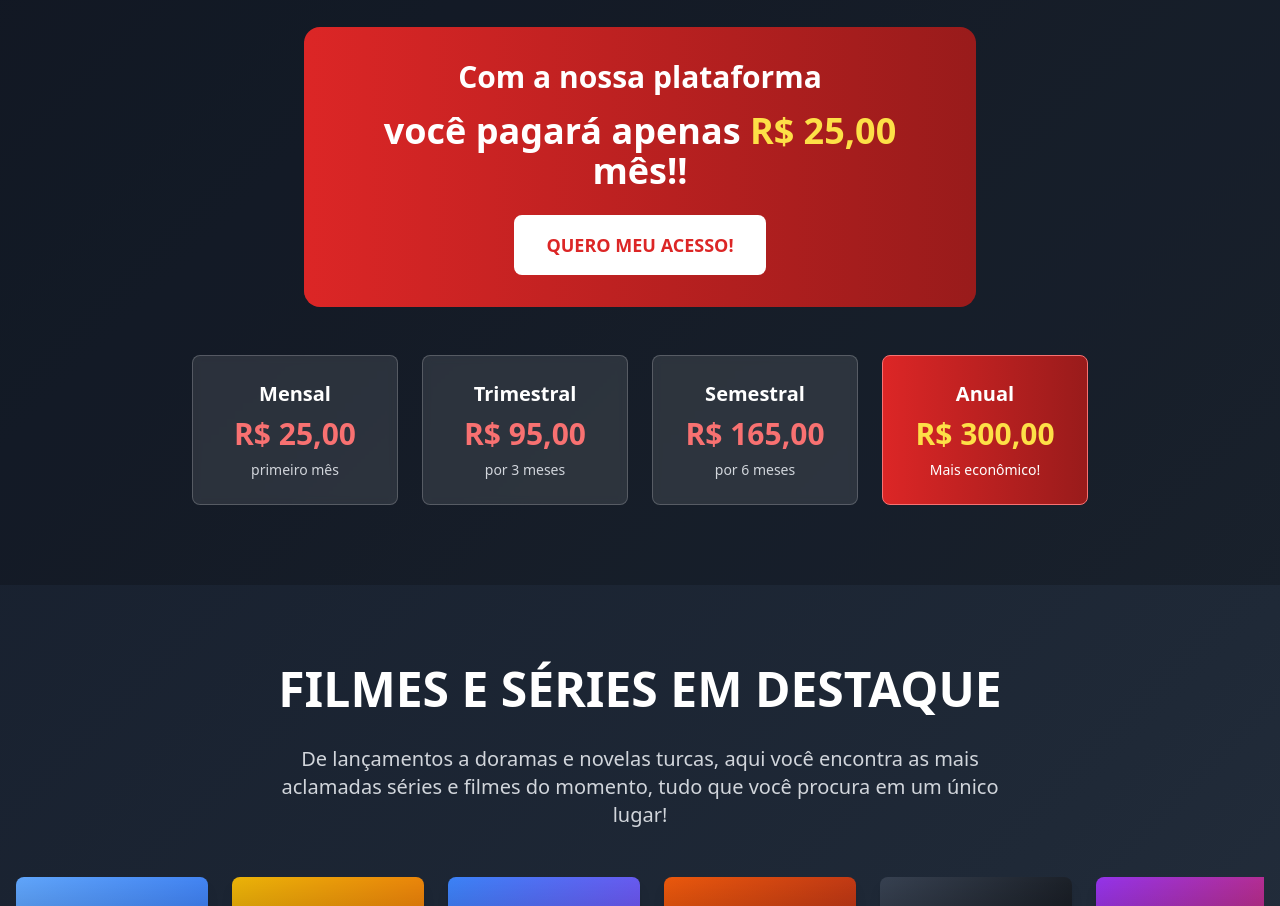
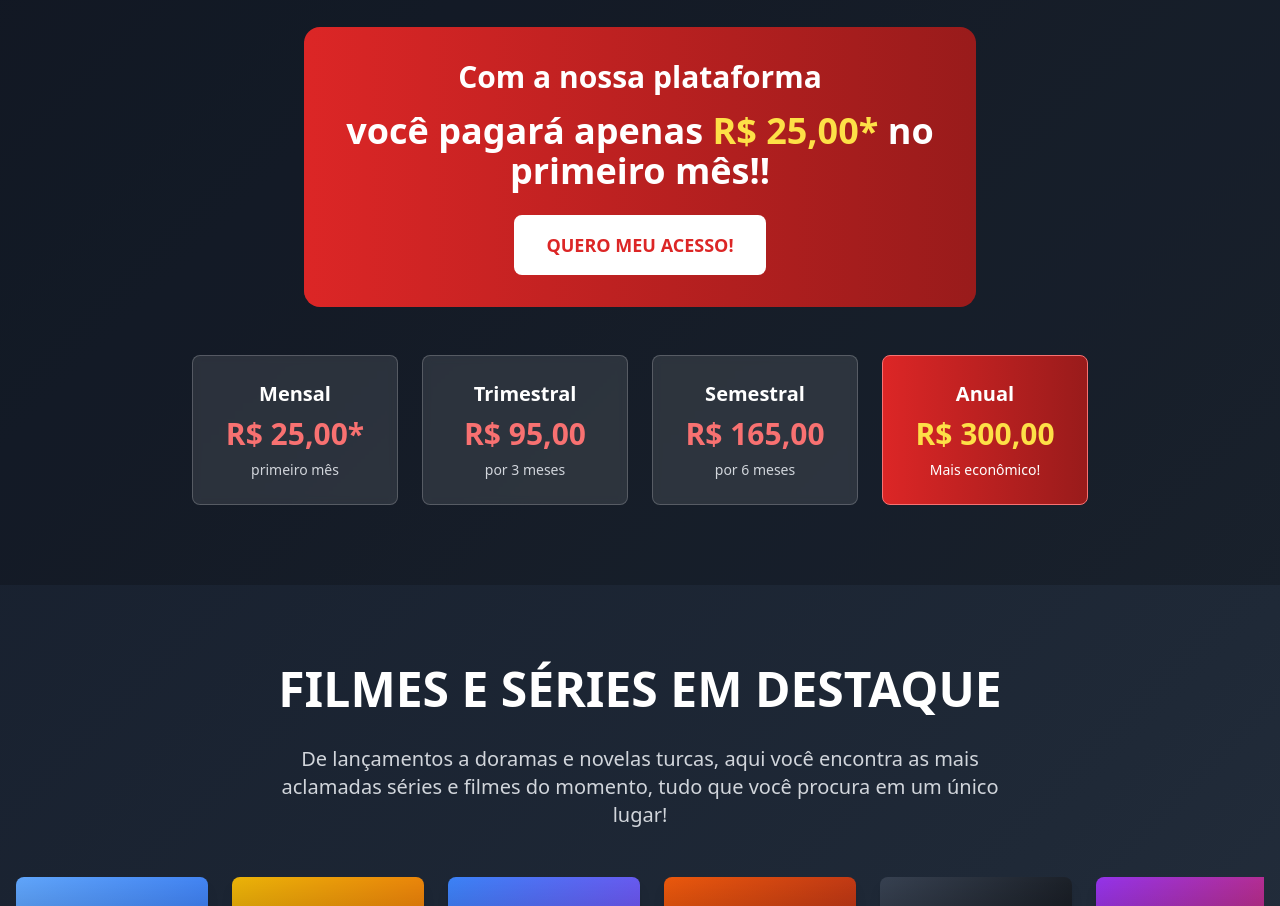
Before and after one commit to JlskaDeve/streampro-site, a plain HTML site: page index.html in a window 1280 px wide. Shown: the part 976-1882 px from the top of the page. Drawn offline with nearby package versions, Linux system fonts and the light colour scheme.

Commit message:
Update index.html

```diff
--- a/index.html
+++ b/index.html
@@ -147,7 +147,7 @@
 
             <div class="bg-gradient-to-r from-red-600 to-red-800 rounded-2xl p-8 max-w-2xl mx-auto mb-12">
                 <h3 class="text-3xl font-bold text-white mb-4">Com a nossa plataforma</h3>
-                <p class="text-4xl font-bold text-white mb-6">você pagará apenas <span class="text-yellow-300">R$ 25,00</span> mês!!</p>
+                <p class="text-4xl font-bold text-white mb-6">você pagará apenas <span class="text-yellow-300">R$ 25,00*</span> no primeiro mês!!</p>
                 <button class="bg-white text-red-600 px-8 py-4 rounded-lg font-bold text-lg hover:bg-gray-100 transition-colors">
                     QUERO MEU ACESSO!
                 </button>
@@ -156,7 +156,7 @@
             <div class="grid grid-cols-1 md:grid-cols-4 gap-6 max-w-4xl mx-auto">
                 <div class="bg-white/10 backdrop-blur-sm rounded-lg p-6 border border-white/20 card-hover">
                     <h4 class="text-white font-bold text-xl mb-2">Mensal</h4>
-                    <p class="text-3xl font-bold text-red-400 mb-2">R$ 25,00</p>
+                    <p class="text-3xl font-bold text-red-400 mb-2">R$ 25,00*</p>
                     <p class="text-gray-300 text-sm">primeiro mês</p>
                 </div>
                 <div class="bg-white/10 backdrop-blur-sm rounded-lg p-6 border border-white/20 card-hover">
@@ -621,4 +621,5 @@
         }
     </script>
 </body>
+
 </html>
```
